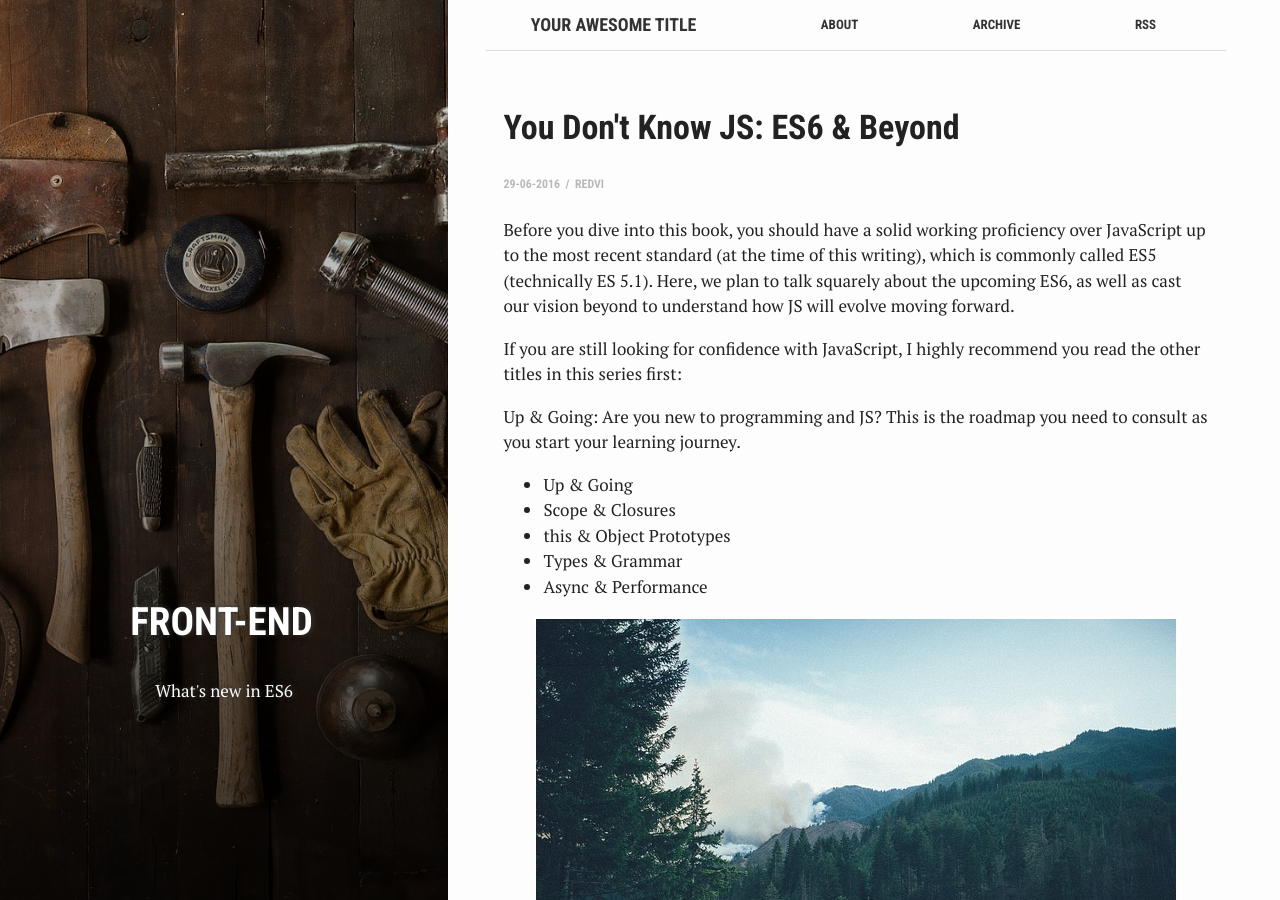
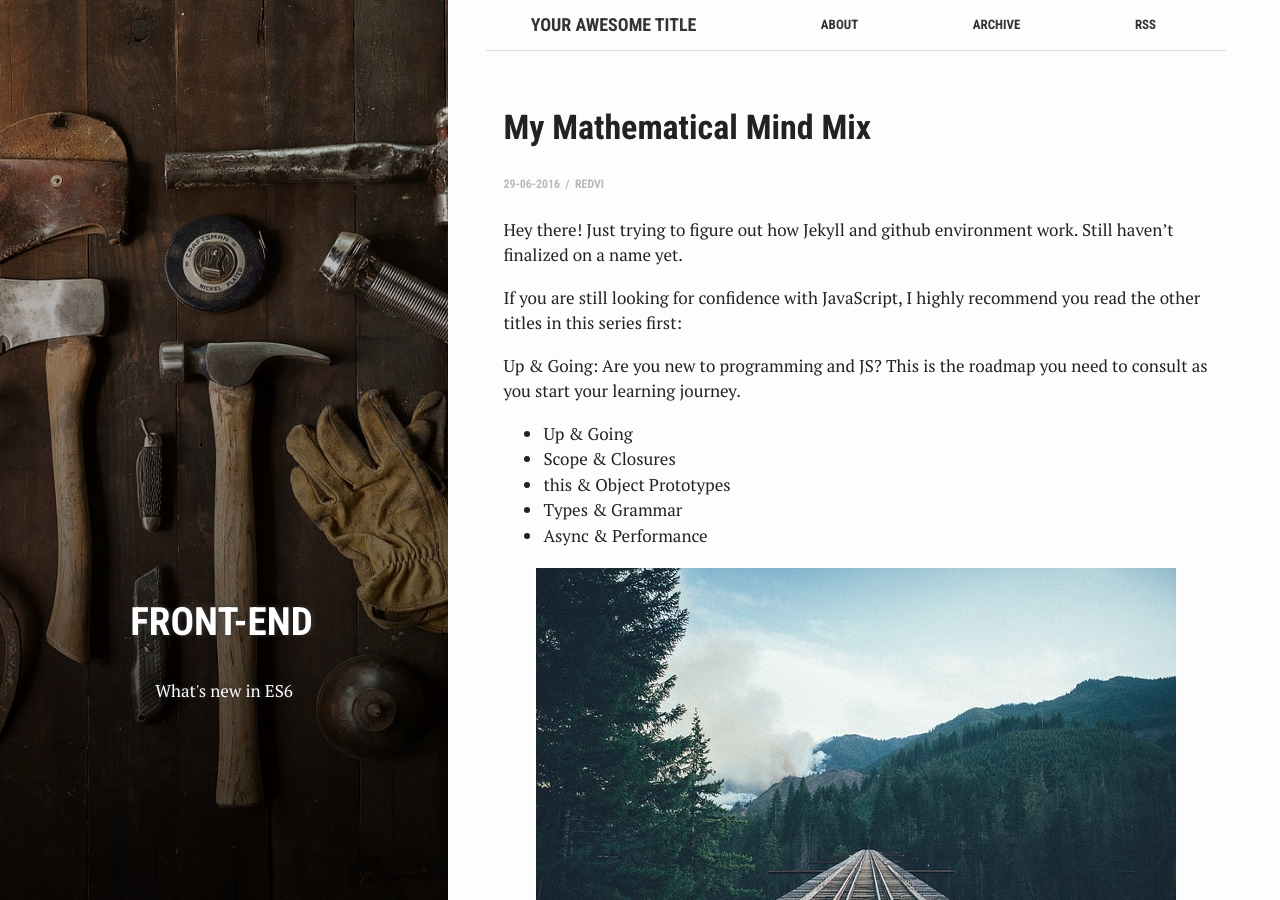
Before and after one commit to Sahir8gill/sahir8gill.github.io, a Jekyll site: the page built from _posts/2016-06-29-es6.md, in a window 1280 px wide and 900 px high. Built offline with Jekyll 4.4.1, drawn with Linux system fonts in a browser that asks for light colours.

Commit message:
Update 2016-06-29-es6.md

```diff
--- a/_posts/2016-06-29-es6.md
+++ b/_posts/2016-06-29-es6.md
@@ -1,7 +1,7 @@
 ---
 bg: "tools.jpg"
 layout: post
-title:  "You Don't Know JS: ES6 & Beyond"
+title:  "My Mathematical Mind Mix"
 crawlertitle: "About ES6"
 summary: "What's new in ES6"
 date:   2016-06-29 20:09:47 +0700
@@ -9,7 +9,7 @@
 tags: ['front-end']
 author: redVi
 ---
-Before you dive into this book, you should have a solid working proficiency over JavaScript up to the most recent standard (at the time of this writing), which is commonly called ES5 (technically ES 5.1). Here, we plan to talk squarely about the upcoming ES6, as well as cast our vision beyond to understand how JS will evolve moving forward.
+Hey there! Just trying to figure out how Jekyll and github environment work. Still haven't finalized on a name yet.
 
 If you are still looking for confidence with JavaScript, I highly recommend you read the other titles in this series first:
 
```
